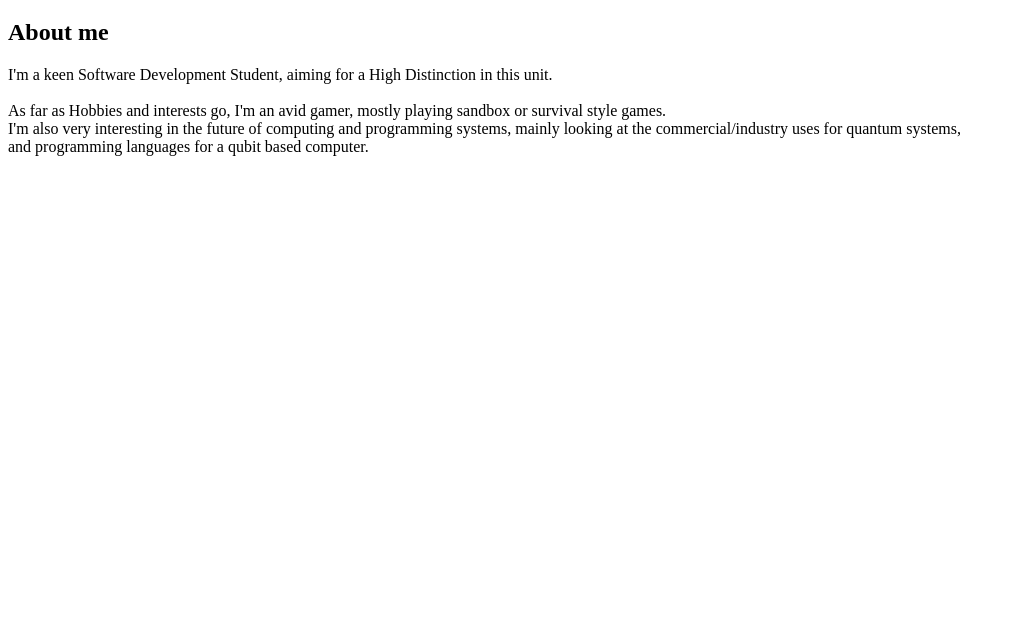
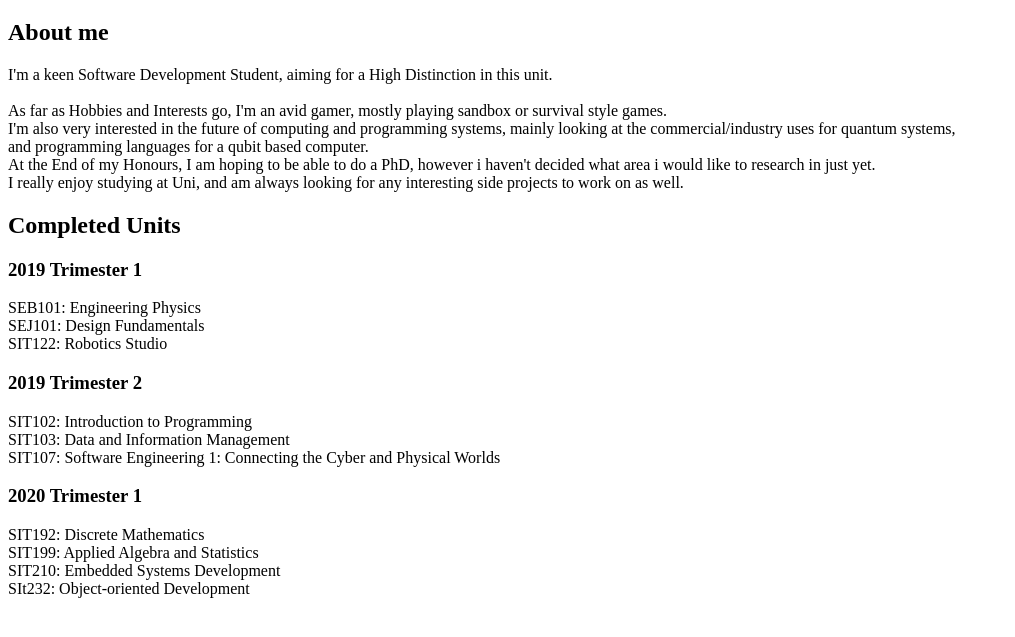
Before and after one commit to ShaeChristmas/TrackMe, a plain HTML site: page about-me.html in a window 1280 px wide. Shown: the part 61-698 px from the top of the page, without its empty margins (0-1015 px from the left). Drawn offline with Linux system fonts and the light colour scheme.

Commit message:
LOOKS: Add more text about Shaine, as well as a list of completed units

```diff
--- a/about-me.html
+++ b/about-me.html
@@ -13,9 +13,39 @@
         <p>
             I'm a keen Software Development Student, aiming for a High Distinction in this
             unit.<br><br>
-            As far as Hobbies and interests go, I'm an avid gamer, mostly playing sandbox or survival style games.<br>
-            I'm also very interesting in the future of computing and programming systems, mainly looking at the commercial/industry uses for quantum systems,<br>
-            and programming languages for a qubit based computer.
+            As far as Hobbies and Interests go, I'm an avid gamer, mostly playing sandbox or survival style games.<br>
+            I'm also very interested in the future of computing and programming systems, mainly looking at the commercial/industry uses for quantum systems,<br>
+            and programming languages for a qubit based computer.<br>
+            At the End of my Honours, I am hoping to be able to do a PhD, however i haven't decided what area i would like to research in just yet.<br>
+            I really enjoy studying at Uni, and am always looking for any interesting side projects to work on as well.<br>
+        </p>
+        <h2>
+            Completed Units
+        </h2>
+        <h3>
+            2019 Trimester 1
+        </h3>
+        <p>
+            SEB101: Engineering Physics<br>
+            SEJ101: Design Fundamentals<br>
+            SIT122: Robotics Studio<br>
+        </p>
+        <h3>
+            2019 Trimester 2
+        </h3>
+        <p>
+            SIT102: Introduction to Programming<br>
+            SIT103: Data and Information Management<br>
+            SIT107: Software Engineering 1: Connecting the Cyber and Physical Worlds<br>
+        </p>
+        <h3>
+            2020 Trimester 1
+        </h3>
+        <p>
+            SIT192: Discrete Mathematics<br>
+            SIT199: Applied Algebra and Statistics<br>
+            SIT210: Embedded Systems Development<br>
+            SIt232: Object-oriented Development<br>
         </p>
 
     </body>
```
